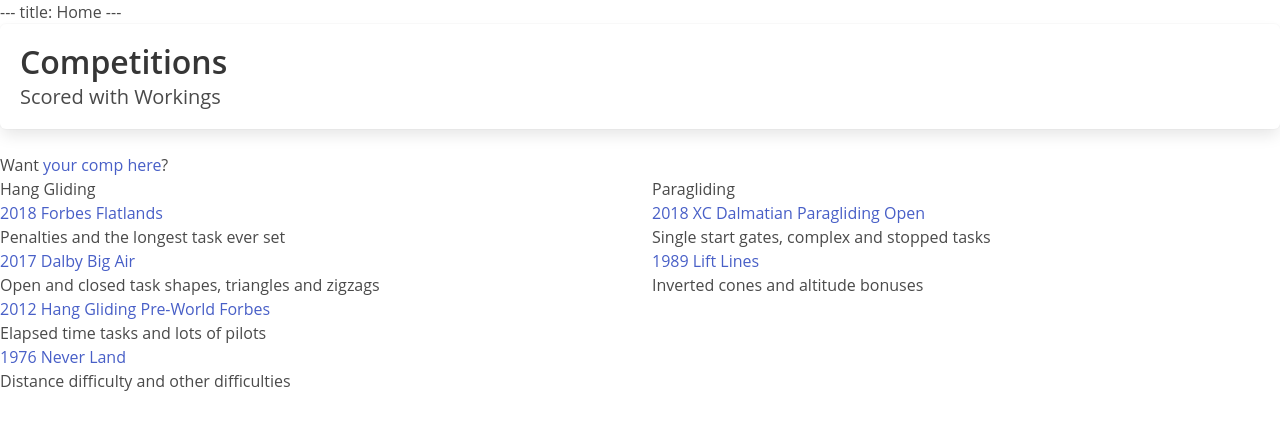
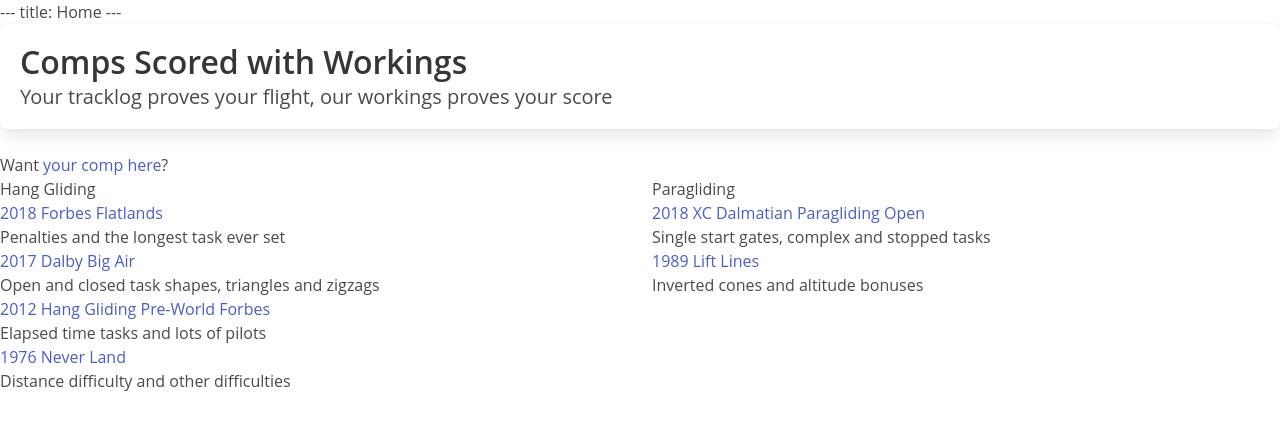
Before and after one commit to FlareTiming/flaretiming, a website built with webpack: page www-hakyll/index.html in a window 1280 px wide. Built offline with nearby package versions, Linux system fonts and the light colour scheme.

Commit message:
Change the byline.

```diff
--- a/www-hakyll/index.html
+++ b/www-hakyll/index.html
@@ -4,8 +4,8 @@ title: Home
 <div class="tile is-ancestor">
   <div class="tile is-parent">
     <article class="tile is-child box">
-      <p class="title">Competitions</p>
-      <p class="subtitle">Scored with Workings</p>
+      <p class="title">Comps Scored with Workings</p>
+      <p class="subtitle">Your tracklog proves your flight, our workings proves your score</p>
     </article>
   </div>
 </div>
```
